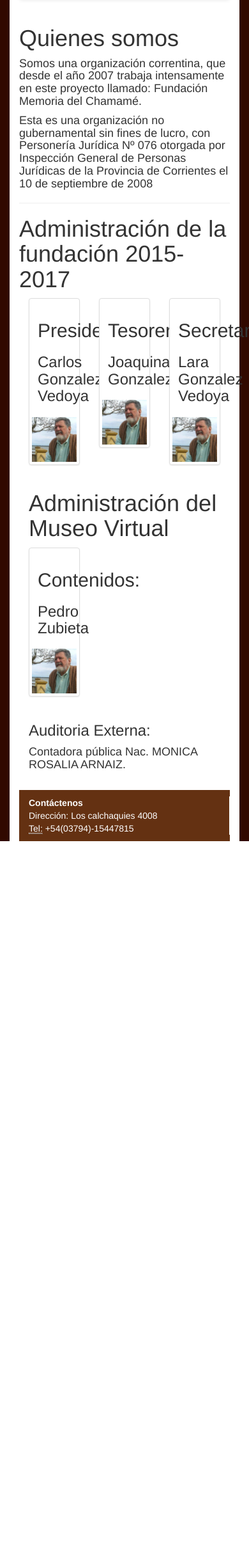
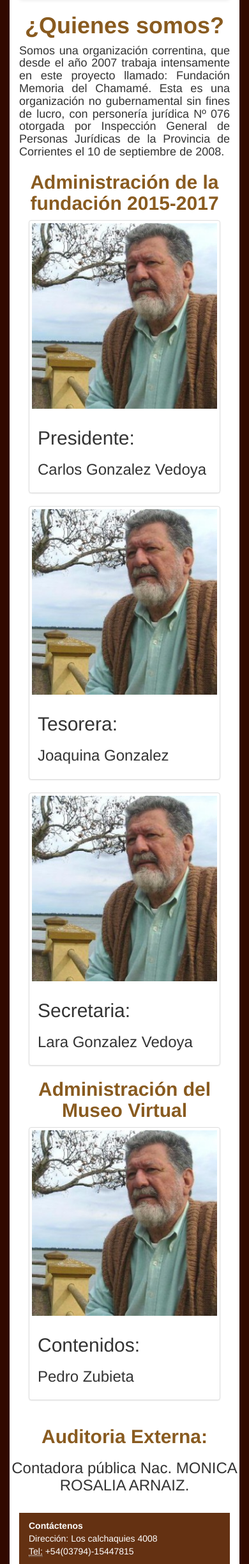
Before and after one commit to paslo22/fmdc, a Django app: page /web/quienesSomos/ in a window 390 px wide; the page is wider, and only the part inside the window is pictured. Shown: the part 52-2497 px from the top of that part at 64% size. Before the commit the page ends 1367 px from the top of that part, so only its background shows below. Run offline with Django 3.2, Linux system fonts and the light colour scheme; parts of the project's set-up code (start-up, migrations or seed data) failed here and were passed over; some libraries are stand-ins or nearby versions.

Commit message:
mejorando visual y diseño responsive. Comenzando con la discoteca

```diff
--- a/web/admin.py
+++ b/web/admin.py
@@ -1,6 +1,6 @@
 from django.contrib import admin
 
-from .models import Biografia, Image, Efemeride
+from .models import Biografia, Image, Efemeride, Artista
 
 class ImageInline(admin.StackedInline):
 	model = Image
@@ -16,3 +16,4 @@ class BiografiaAdmin(admin.ModelAdmin):
 	exclude = ('text',)
 
 admin.site.register(Biografia,BiografiaAdmin)
+admin.site.register(Artista)
--- /dev/null
+++ b/web/static/web/css/biografia.css
@@ -0,0 +1,6 @@
+#content img{
+	max-width: 150px;
+	max-height: 150px;
+	width: auto;
+	height: auto;
+}
--- a/web/static/web/css/main.css
+++ b/web/static/web/css/main.css
@@ -89,6 +89,10 @@ body{
 	margin:0px;
 }
 
+.navbar-default .navbar-nav>li>a{
+	color:white;
+}
+
 #sadaic img{
 	height: 90px;
 	width: 278px;
@@ -154,7 +158,7 @@ address{
 
 .footer .separator{
 	height: 60px;
-	border-right: 1px #fff solid;
+	border-left: 1px #fff solid;
 }
 
 
--- a/web/static/web/css/objetivos.css
+++ /dev/null
@@ -1,3 +0,0 @@
-.page-header h1{
-	text-align: center;
-}
--- a/web/templates/web/base.html
+++ b/web/templates/web/base.html
@@ -40,7 +40,7 @@
 					<div class="collapse navbar-collapse" id="navbar-collapse">
 						<ul class="nav navbar-nav seven-cols">
 							<li class="{% block activeHome %}{% endblock activeHome %} dropdown seven text-center">
-								<a href="#" class="dropdown-toggle" data-toggle="dropdown" role="button" aria-haspopup="true" aria-expanded="false">Inicio <span class="caret"></span></a>
+								<a href="#" class="white-text dropdown-toggle" data-toggle="dropdown" role="button" aria-haspopup="true" aria-expanded="false">Inicio <span class="caret"></span></a>
 									<ul class="dropdown-menu">
 										<li><a href="{% url 'quienesSomos' %}">¿Quienes somos?</a></li>
 										<li><a href="{% url 'objetivos' %}">Objetivos</a></li>
@@ -79,7 +79,7 @@
 			</div>
 			<div id='footer'>
 				<div class="footer">
-					<div class="col-xs-12 col-sm-4 separator white-text">
+					<div class="col-xs-12 col-sm-4 white-text">
 						<address>
 							<strong>Cont&aacute;ctenos</strong><br>
 							Direcci&oacute;n: Los calchaquies 4008<br>
@@ -90,7 +90,7 @@
 						<div class="fb-like" data-href="https://www.facebook.com/fundacion.memoriadelchamame" data-layout="button_count" data-action="like" data-show-faces="false" data-share="true"></div>
 						<a href="https://twitter.com/Chamamemoria" class="twitter-follow-button" data-show-count="false" data-lang="es">Seguir a @Chamamemoria</a>
 					</div>
-					<div class="col-sm-4 hidden-xs white-text">
+					<div class="col-sm-4 hidden-xs separator white-text">
 						<strong>Desarrollado por:</strong><br>
 						<a href="http://nabla.com.ar" target="_blank">&nabla; Nabla Sistemas</a><br>
 						En colaboraci&oacute;n con Manuel Zubieta
--- a/web/templates/web/quienesSomos.html
+++ b/web/templates/web/quienesSomos.html
@@ -1,101 +1,54 @@
 {% extends "web/base.html" %}
 {% load staticfiles %}
 
-{% block headPlus %}{% endblock headPlus %}
-
-{% block activeMuseo %}active{% endblock activeMuseo %}
+{% block activeHome %}active{% endblock activeHome %}
 
 {% block content %}
-
-
-
-	<div class="page-header">
-  		<h1>Quienes somos</h1>
-  			<h4>
-  			<p>
-  				Somos una organización correntina, que desde el año 2007 trabaja intensamente en este proyecto llamado: Fundación Memoria del Chamamé.
-  			</p>
-  			<p>
-
-			Esta es una organización no gubernamental sin fines de lucro, con Personería Jurídica Nº 076 otorgada por Inspección General de Personas Jurídicas de la Provincia de Corrientes el 10 de septiembre de 2008
-			</p>
-
+	<div class="row" style="padding: 0px 15px;">
+		<h1 class="text-center brown-text"><strong>¿Quienes somos?</strong></h1>
+		<h4 class="text-justify">Somos una organizaci&oacute;n correntina, que desde el año 2007 trabaja intensamente en este proyecto llamado: Fundaci&oacute;n Memoria del Chamam&eacute;. Esta es una organizaci&oacute;n no gubernamental sin fines de lucro, con personer&iacute;a jur&iacute;dica Nº 076 otorgada por Inspecci&oacute;n General de Personas Jur&iacute;dicas de la Provincia de Corrientes el 10 de septiembre de 2008.
 		</h4>
-
-
-	</div>
-
-	<div id="membersInfo">
-		<h1>Administración de la fundación 2015-2017</h1>
-
-	<div class="container-fluid">
-
-	<div class="row">
-  		<div class="col-xs-4">
+		<h2 class="text-center brown-text"><strong>Administraci&oacute;n de la fundaci&oacute;n 2015-2017</strong></h2>
+		<div class="col-sm-4">
 			<div class="thumbnail">
+				<img src="{% static 'web/img/cacho.jpg' %}" alt="">
 				<div class="caption">
 					<h2>Presidente:</h2>
 					<h3>Carlos Gonzalez Vedoya</h3>
 				</div>
-      			<img src="{% static 'web/img/cacho.jpg' %}" alt="...">
-
 			</div>
 		</div>
-  		<div class="col-xs-4">
+		<div class="col-sm-4">
 			<div class="thumbnail">
+				<img src="{% static 'web/img/cacho.jpg' %}" alt="">
 				<div class="caption">
 					<h2>Tesorera:</h2>
 					<h3>Joaquina Gonzalez</h3>
 				</div>
-      			<img src="{% static 'web/img/cacho.jpg' %}" alt="...">
-
 			</div>
 		</div>
-
-
-
-
-
-
-
-  		<div class="col-xs-4">
+		<div class="col-sm-4">
 			<div class="thumbnail">
+				<img src="{% static 'web/img/cacho.jpg' %}" alt="...">
 				<div class="caption">
 					<h2>Secretaria:</h2>
 					<h3>Lara Gonzalez Vedoya</h3>
 				</div>
-      			<img src="{% static 'web/img/cacho.jpg' %}" alt="...">
-
 			</div>
 		</div>
-	</div>
-
-	<h1>Administración del Museo Virtual</h1>
-
-	<div class="row">
-	<div class="col-xs-4">
+		<h2 class="text-center brown-text"><strong>Administraci&oacute;n del Museo Virtual</strong></h2>
+		<div class="col-sm-4 col-sm-offset-4">
 				<div class="thumbnail">
+					<img src="{% static 'web/img/cacho.jpg' %}" alt="...">
 					<div class="caption">
 						<h2>Contenidos:</h2>
 						<h3>Pedro Zubieta</h3>
 					</div>
-      			<img src="{% static 'web/img/cacho.jpg' %}" alt="...">
-
 				</div>
 		</div>
 	</div>
-
-  	<h3>Auditoria Externa:</h3>
-  	<h4>Contadora pública Nac. MONICA ROSALIA ARNAIZ.</h4>
-
-
-
+	<div class="row">
+		<h2 class="text-center brown-text"><strong>Auditoria Externa:</strong></h2>
+		<h3 class="text-center">Contadora p&uacute;blica Nac. MONICA ROSALIA ARNAIZ.</h3>
 	</div>
-
-</div>
-
-
-
-
-
 {% endblock %}
--- a/web/views.py
+++ b/web/views.py
@@ -15,9 +15,9 @@ class BiografiaView(generic.ListView):
 		except:
 			filtro = ''
 		if (filtro == '') | (filtro == None):
-			return Biografia.objects.all()
+			return Biografia.objects.all().order_by('name__name')
 		else:
-			return Biografia.objects.filter(name__contains=filtro[:-1])
+			return Biografia.objects.filter(name__name__contains=filtro[:-1]).order_by('name__name')
 
 class BiografiaDetailView(generic.DetailView):
 	model = Biografia
```
Also changed, not shown: web/models.py (+20 -9 lines), web/static/web/css/index.css (+34 -0 lines), web/templates/web/biografia.html (+18 -6 lines), web/templates/web/biografias.html (+13 -12 lines), web/templates/web/efemeride.html (+7 -6 lines), web/templates/web/index.html (+8 -6 lines), web/templates/web/objetivos.html (+13 -38 lines), web/migrations/0009_auto_20160325_1502.py (added), web/migrations/0010_image_description.py (added). Lines whose indentation alone changed are shown as unchanged.
